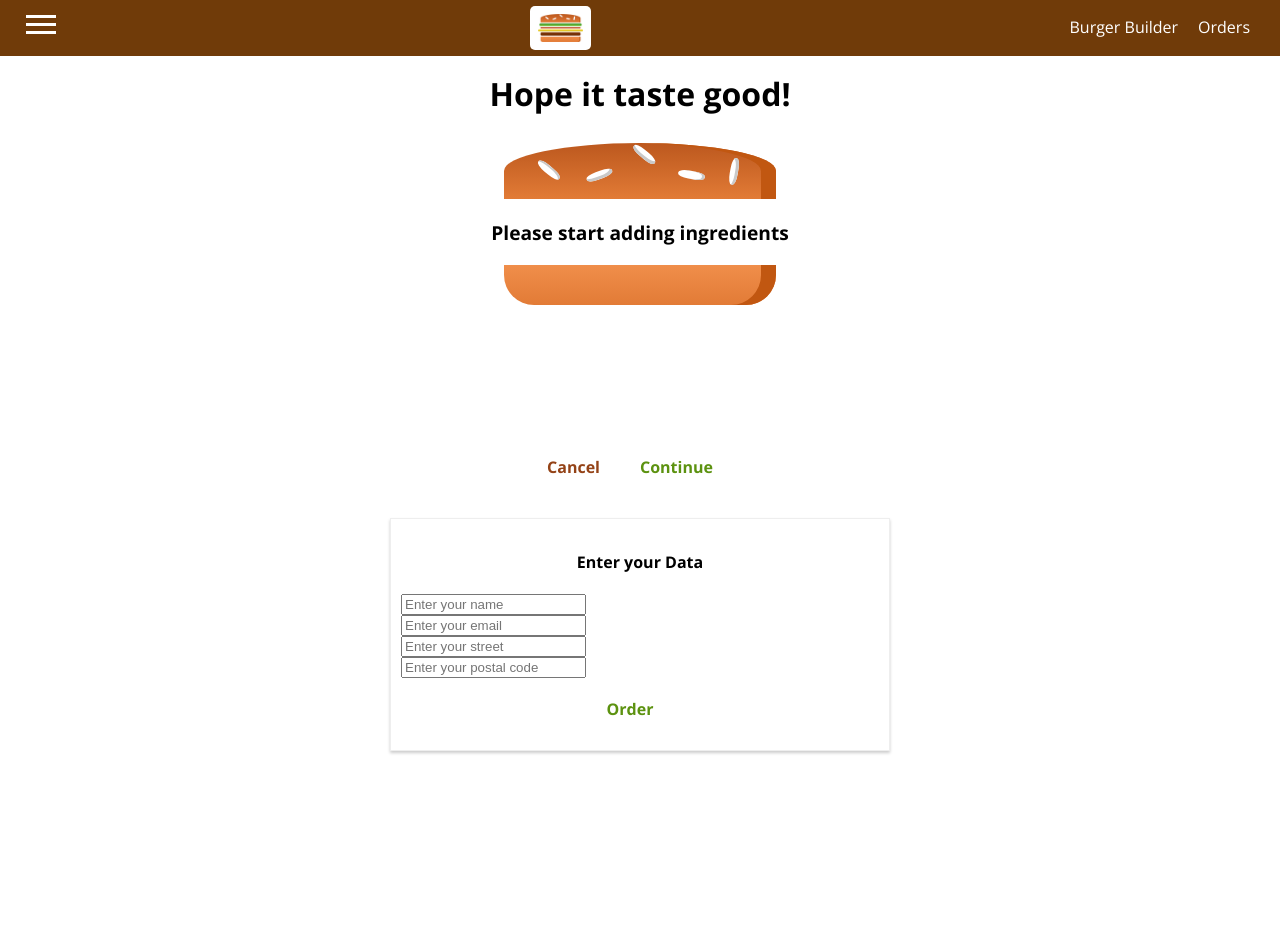
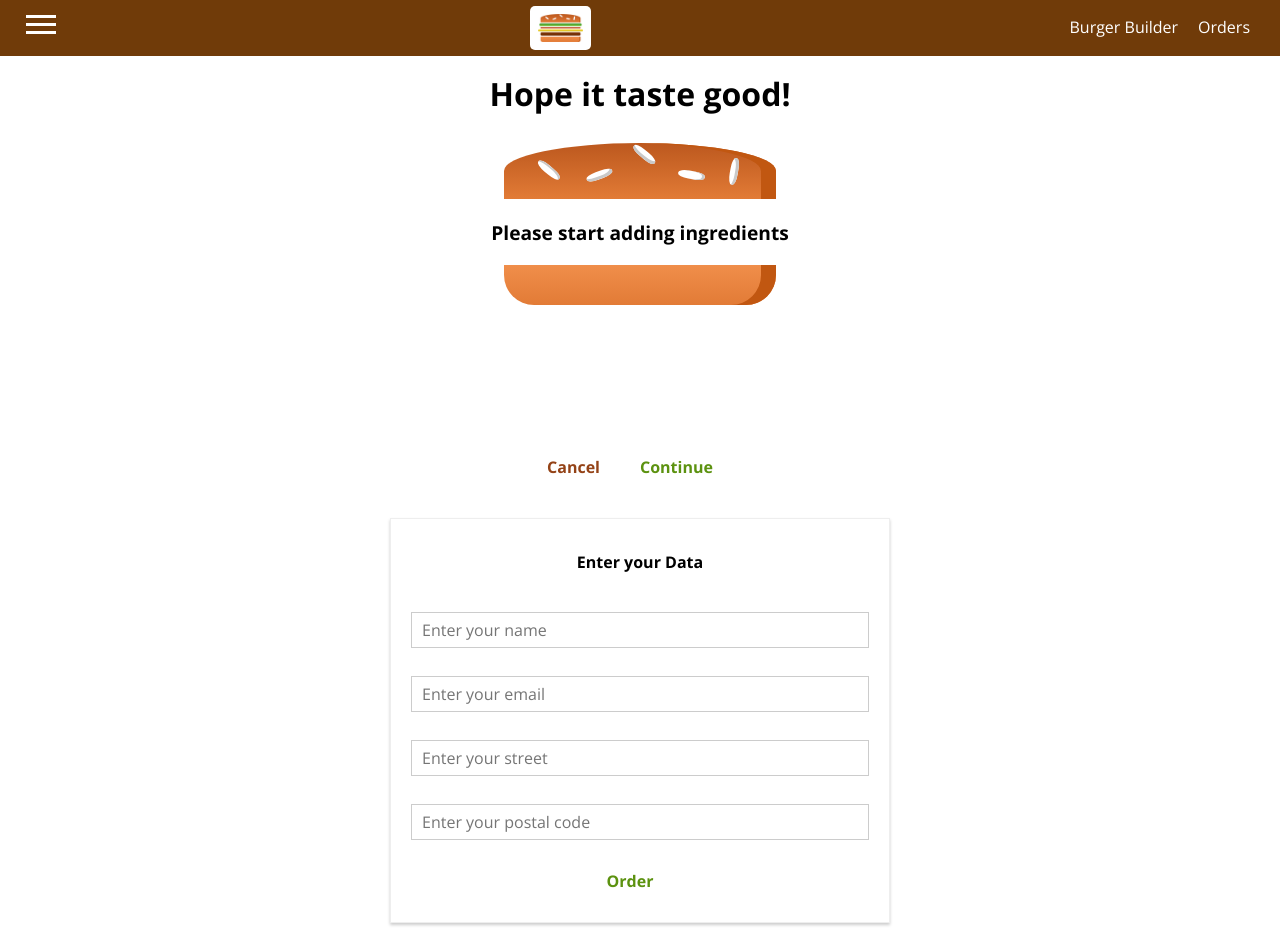
Before and after one commit to CrystalStream/build-your-burger, a React app: page /checkout in a window 1280 px wide. Both pictures are taken after a click on the button "Continue". Before the commit the page ends 800 px from the top, so only its background shows below. Built offline with nearby package versions, Linux system fonts and the light colour scheme.

Commit message:
Created a custom input component

```diff
--- /dev/null
+++ b/src/components/UI/Input/Input.js
@@ -0,0 +1,26 @@
+import React from 'react'
+
+import './Input.scss';
+
+export default (props) => {
+  let formElement = null;
+
+  switch (props.type) {
+    case 'text':
+      formElement = <input className="form-element" {...props}/>
+      break;
+    case 'textarea':
+      formElement = <textarea className="form-element" {...props}></textarea>
+      break;
+
+    default:
+      formElement = <input className="form-element" {...props}/>
+      break;
+  }
+  return (
+    <div className="Input">
+      <label className="label">{props.label}</label>
+      {formElement}
+    </div>
+  )
+}
--- /dev/null
+++ b/src/components/UI/Input/Input.scss
@@ -0,0 +1,24 @@
+.Input {
+  width: 100%;
+  padding: 10px;
+  box-sizing: border-box;
+  .label {
+    font-weight: bold;
+    display: block;
+    margin-bottom:  8px;
+  }
+  .form-element {
+    outline: none;
+    border: 1px solid #ccc;
+    background: white;
+    font: inherit;
+    width: 100%;
+    display: block;
+    padding: 6px 10px;
+    box-sizing: border-box;
+    &:focus {
+      outline: none;
+      background: #ccc;
+    }
+  }
+}
--- a/src/containers/Checkout/ConctadData/ContactData.js
+++ b/src/containers/Checkout/ConctadData/ContactData.js
@@ -2,7 +2,8 @@
 
 import axios from '../../../axios-orders';
 import Button from '../../../components/UI/Button/Button';
-import Spinner from '../../../components/UI/Spinner/Spinner'
+import Spinner from '../../../components/UI/Spinner/Spinner';
+import Input from '../../../components/UI/Input/Input'
 
 import './ContactData.scss';
 
@@ -39,10 +40,10 @@
   render() {
     let content = (
       <form action="">
-        <input type="text" name="name" placeholder="Enter your name"/>
-        <input type="email" name="email" placeholder="Enter your email"/>
-        <input type="text" name="street" placeholder="Enter your street"/>
-        <input type="text" name="postalCode" placeholder="Enter your postal code"/>
+        <Input type="text" name="name" placeholder="Enter your name"/>
+        <Input type="email" name="email" placeholder="Enter your email"/>
+        <Input type="text" name="street" placeholder="Enter your street"/>
+        <Input type="text" name="postalCode" placeholder="Enter your postal code"/>
 
         <Button btnType="success" clicked={this.orderHandler}>Order</Button>
       </form>
--- a/src/containers/Checkout/ConctadData/ContactData.scss
+++ b/src/containers/Checkout/ConctadData/ContactData.scss
@@ -7,10 +7,6 @@
   padding: 10px;
   box-sizing: border-box;
 
-  input {
-    display: block;
-  }
-
   @media (min-width: 600px) {
     width: 500px;
   }
```
